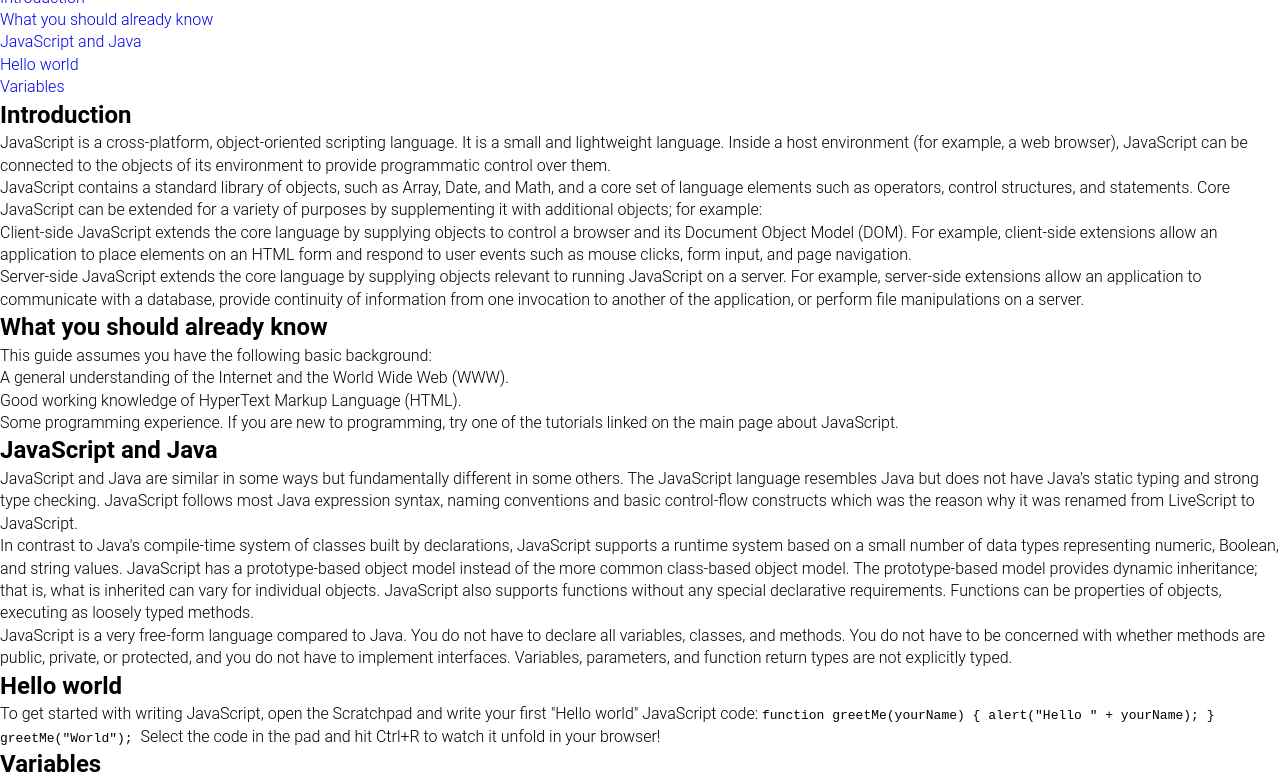
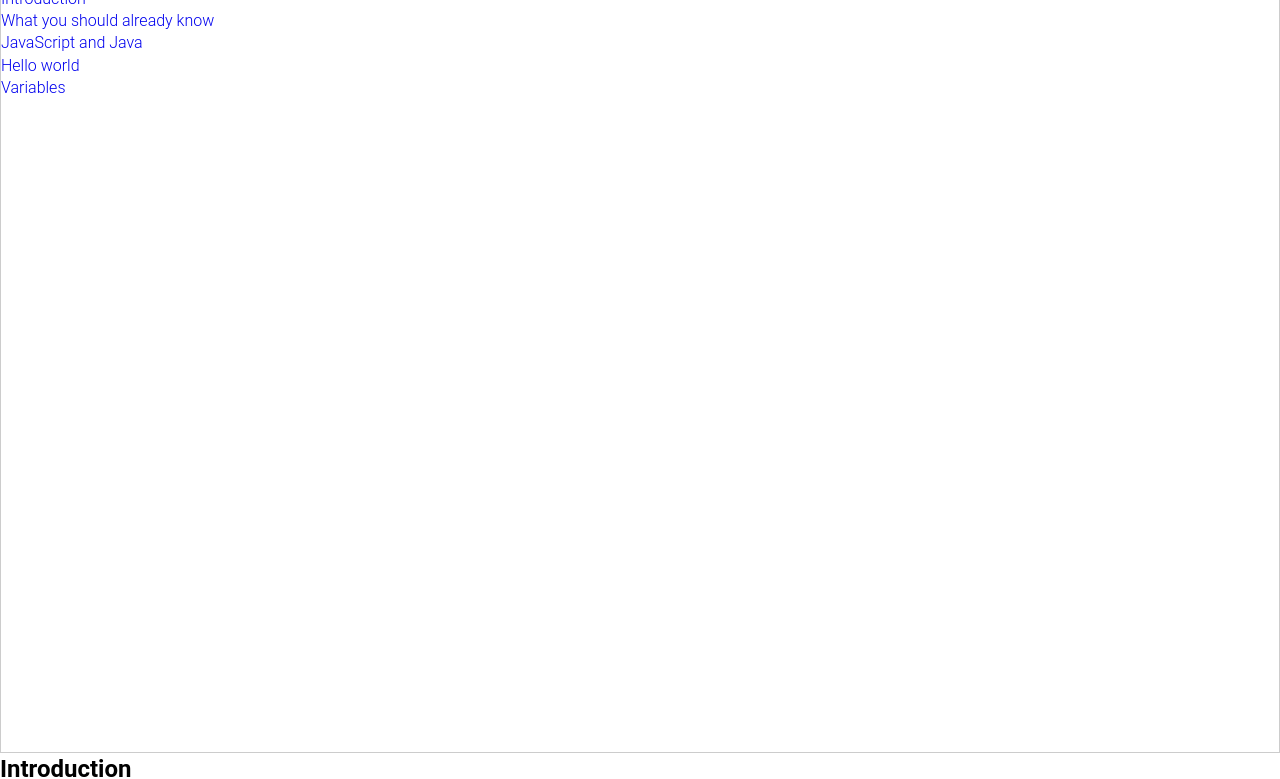
Before and after one commit to 0607rj/task1, a plain HTML site: page index.html in a window 1280 px wide. Shown: the part 47-826 px from the top of the page. Drawn offline with Linux system fonts and the light colour scheme.

Commit message:
adding header style

```diff
--- a/style.css
+++ b/style.css
@@ -14,3 +14,10 @@
     line-height: 1.4;
     scroll-behavior: smooth;
   }
+
+  header {
+    border: 1px solid #ccc;
+    height: 100vh;
+    position: sticky;
+    top: 0;
+  }
```
